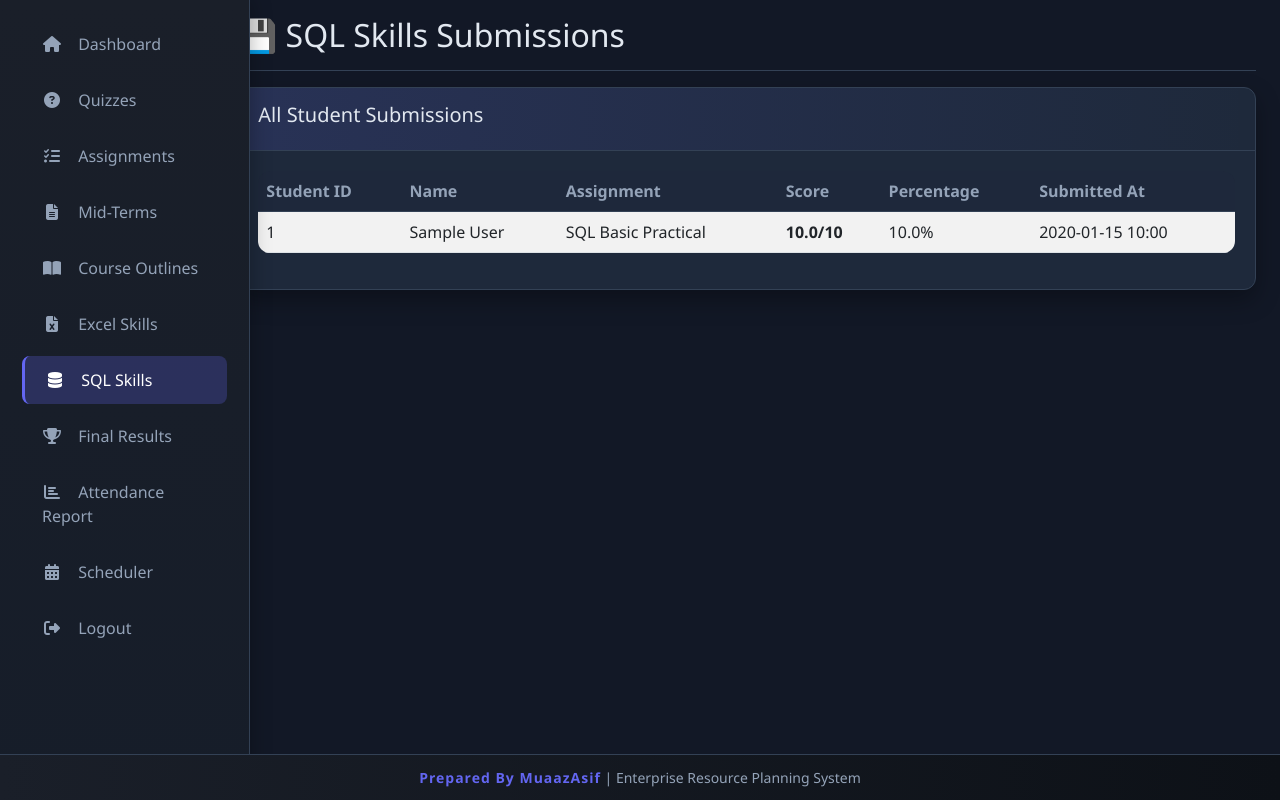
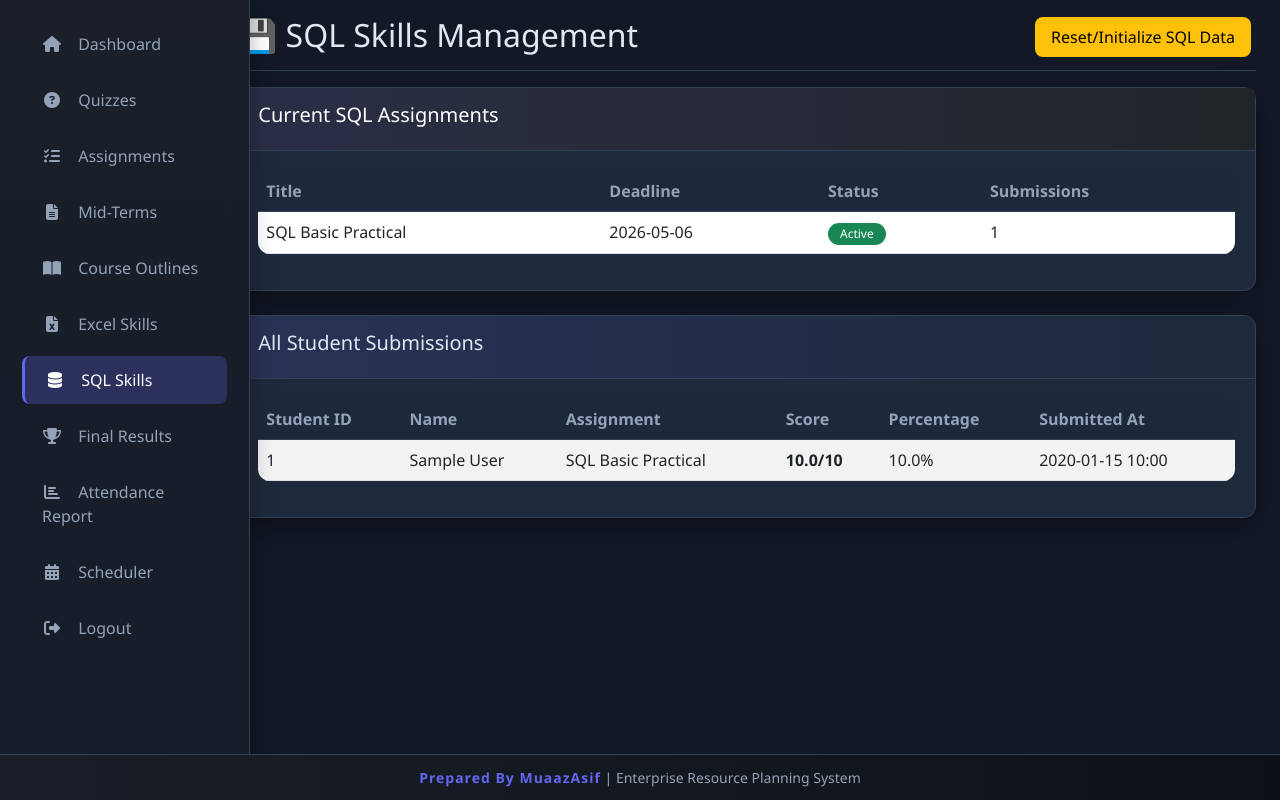
Before and after one commit to muaazasif/academic-erp-system, a Flask app: page /admin/sql-assignments in a window 1280 px wide. Run offline with Flask 3, Linux system fonts and the light colour scheme; the visitor is signed in with stand-in values (Sample User, id 1); data comes from the database, SQL or seed files in the repository; tables that the repository leaves empty hold one stand-in row (values such as "Sample post").

Commit message:
fix: add manual SQL initialization and improved admin view

```diff
--- a/app.py
+++ b/app.py
@@ -2598,6 +2598,22 @@ def admin_sql_assignments():
     return render_template('admin_sql_assignments.html', assignments=assignments, submissions=submissions)
 
 
+@app.route('/admin/sql/init-data')
+def admin_sql_init_data():
+    """Manually trigger SQL data initialization"""
+    if 'admin_id' not in session:
+        return redirect(url_for('login'))
+
+    try:
+        from create_initial_data import create_initial_data
+        create_initial_data()
+        flash("✅ SQL Assignment data initialized successfully!", "success")
+    except Exception as e:
+        flash(f"❌ Failed to initialize SQL data: {str(e)}", "danger")
+
+    return redirect(url_for('admin_sql_assignments'))
+
+
 def sync_sql_grade(student_id, name, assignment_title, score, percentage, submitted_at):
     """Sync SQL grade to Google Sheets - Updates row if exists, otherwise appends"""
     try:
--- a/templates/admin_sql_assignments.html
+++ b/templates/admin_sql_assignments.html
@@ -9,7 +9,50 @@
 
         <main class="col-md-9 ms-sm-auto col-lg-10 px-md-4">
             <div class="d-flex justify-content-between flex-wrap flex-md-nowrap align-items-center pt-3 pb-2 mb-3 border-bottom">
-                <h1 class="h2">💾 SQL Skills Submissions</h1>
+                <h1 class="h2">💾 SQL Skills Management</h1>
+                <div class="btn-toolbar mb-2 mb-md-0">
+                    <a href="/admin/sql/init-data" class="btn btn-warning" onclick="return confirm('Ensure default SQL assignments are created?')">
+                        <i class="bi bi-gear"></i> Reset/Initialize SQL Data
+                    </a>
+                </div>
+            </div>
+
+            <div class="card mb-4">
+                <div class="card-header bg-dark text-white">
+                    <h5>Current SQL Assignments</h5>
+                </div>
+                <div class="card-body">
+                    {% if assignments %}
+                    <table class="table">
+                        <thead>
+                            <tr>
+                                <th>Title</th>
+                                <th>Deadline</th>
+                                <th>Status</th>
+                                <th>Submissions</th>
+                            </tr>
+                        </thead>
+                        <tbody>
+                            {% for a in assignments %}
+                            <tr>
+                                <td>{{ a.title }}</td>
+                                <td>{{ a.deadline.strftime('%Y-%m-%d') if a.deadline else 'None' }}</td>
+                                <td>
+                                    {% if a.is_active %}
+                                        <span class="badge bg-success">Active</span>
+                                    {% else %}
+                                        <span class="badge bg-secondary">Inactive</span>
+                                    {% endif %}
+                                </td>
+                                <td>{{ a.submissions|length }}</td>
+                            </tr>
+                            {% endfor %}
+                        </tbody>
+                    </table>
+                    {% else %}
+                    <div class="alert alert-warning">No SQL assignments found in database. Click "Reset/Initialize SQL Data" above.</div>
+                    {% endif %}
+                </div>
             </div>
 
             <div class="card">
```
